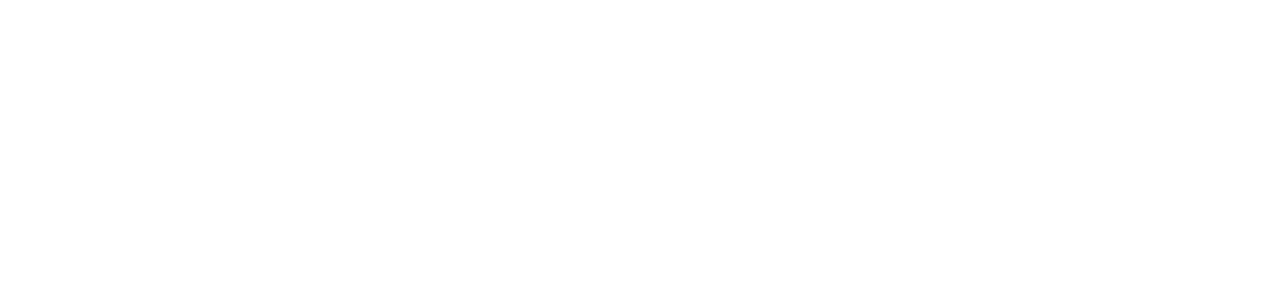
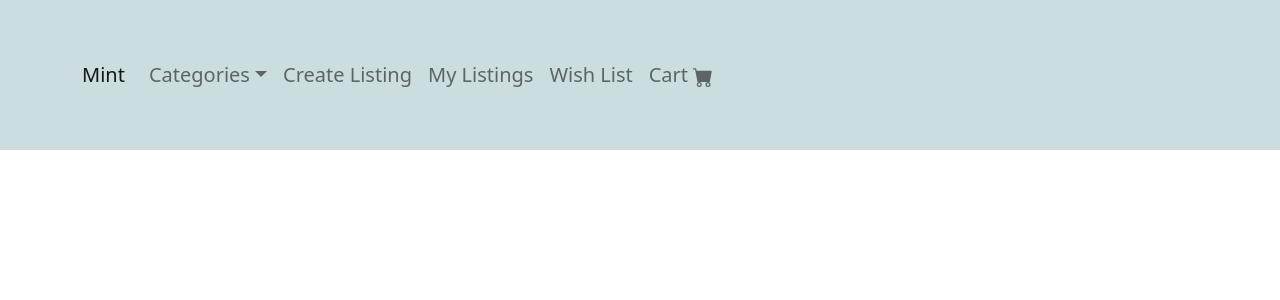
Before and after one commit to bunt88/Mint, a React (Create React App) app in the folder mint/client/: page / in a window 1280 px wide. Shown: the top 300 px of the page. Built offline with nearby package versions, Linux system fonts and the light colour scheme; the HTML template or start-up script is replaced by a standard one.

Commit message:
Fixed Navbar

```diff
--- a/mint/client/src/App.js
+++ b/mint/client/src/App.js
@@ -10,7 +10,7 @@
 import { setContext } from "@apollo/client/link/context";
 
 import Home from "./pages/Home";
-import Naviagation from "./components/Navbar";
+import Navigation from "./components/Navbar";
 
 const httpLink = createHttpLink({
   uri: "/graphql",
@@ -34,6 +34,7 @@
 function App() {
   return (
     <ApolloProvider client={client}>
+      <Navigation />
       <Router>
         <div>
           <Routes>
--- a/mint/client/src/components/Navbar/index.js
+++ b/mint/client/src/components/Navbar/index.js
@@ -21,7 +21,6 @@
         <Navbar.Toggle aria-controls="basic-navbar-nav" />
         <Navbar.Collapse id="basic-navbar-nav">
           <Nav className="navbar">
-            <Nav.Link to="/Home">Home</Nav.Link>
             <NavDropdown title="Categories" id="basic-nav-dropdown">
               <NavDropdown.Item href="#">Antiques</NavDropdown.Item>
               <NavDropdown.Item href="#">Vinyl Records</NavDropdown.Item>
--- a/mint/client/src/pages/Home.js
+++ b/mint/client/src/pages/Home.js
@@ -2,7 +2,7 @@
 // import Naviagation from "../components/Navbar";
 
 const Home = () => {
-  return <div className="">{/* <Naviagation></Naviagation> */}</div>;
+  return <div className=""></div>;
 };
 
 export default Home;
```
